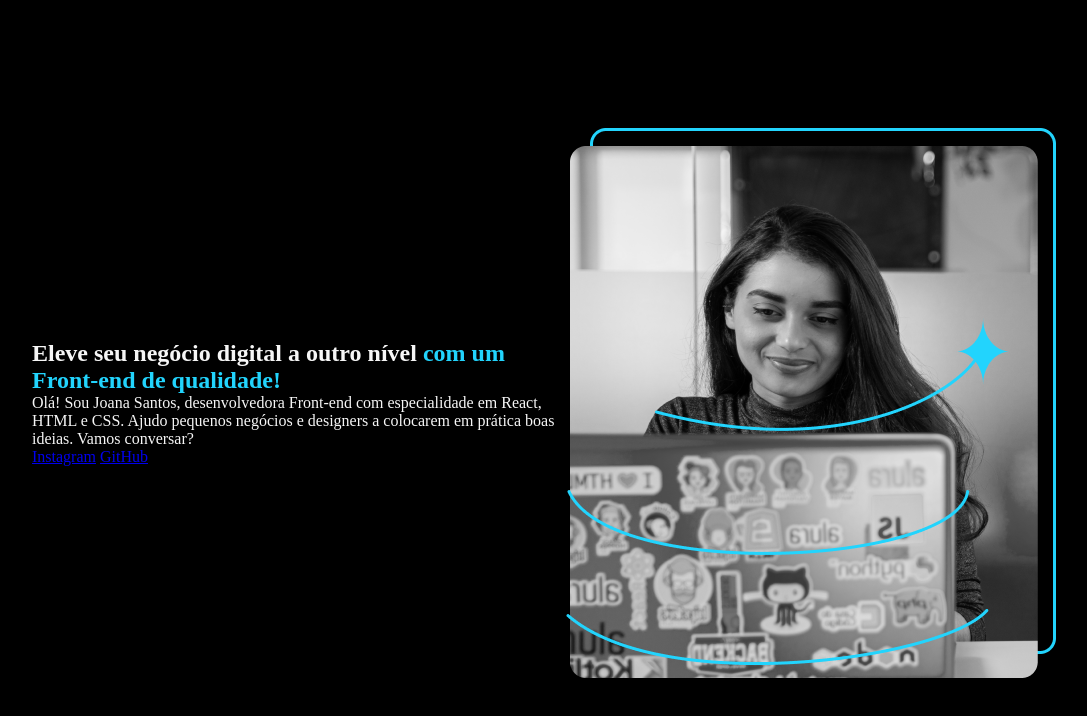
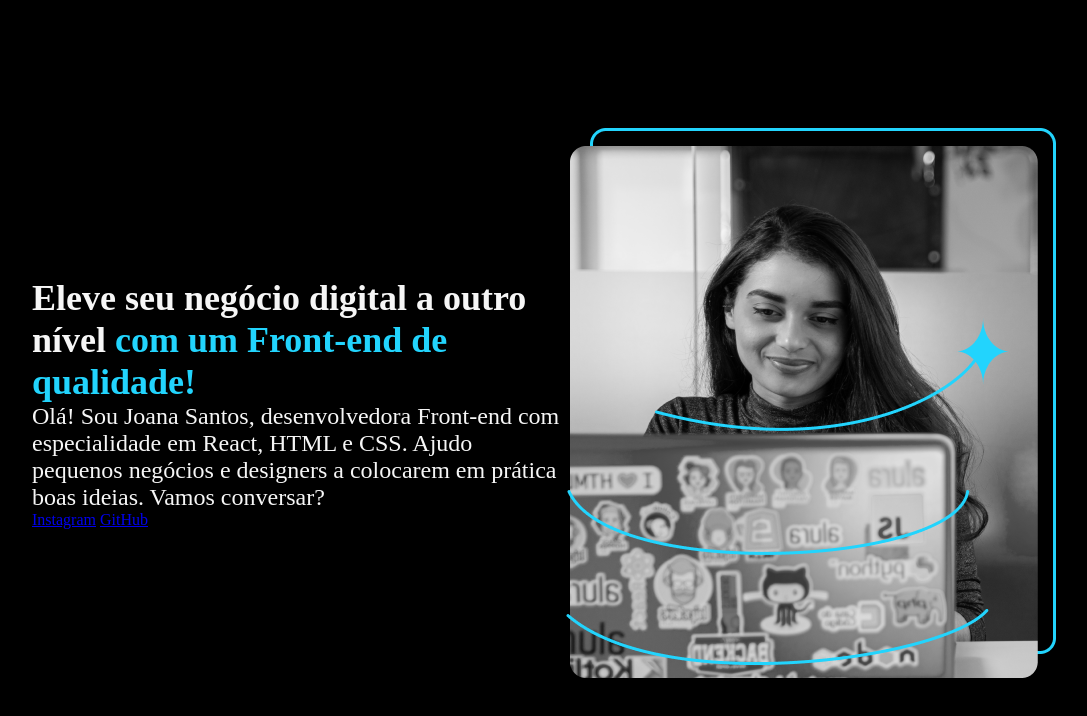
Before and after one commit to araujo-s-daniel/html-css-classes-posicionamento-flexbox, a plain HTML site: page Portfolio/index.html in a window 1280 px wide. Shown: the whole page, without its empty margins (96-1183 px from the left). Drawn offline with Linux system fonts and the light colour scheme.

Commit message:
03.05 - Estilizando o texto

```diff
--- a/Portfolio/index.html
+++ b/Portfolio/index.html
@@ -12,12 +12,13 @@
 <body>
     <header></header>
     <main class="apresentacao">
-        <section>
-            <h1>
+        <section class="apresentacao__conteudo">
+            <h1 class="apresentacao__conteudo__titulo">
                 Eleve seu negócio digital a outro nível <strong class="titulo-destaque">com um Front-end de
                     qualidade!</strong>
             </h1>
-            <p>Olá! Sou Joana Santos, desenvolvedora Front-end com especialidade em React, HTML e CSS. Ajudo
+            <p class="apresentacao__conteudo__texto">Olá! Sou Joana Santos, desenvolvedora Front-end com especialidade
+                em React, HTML e CSS. Ajudo
                 pequenos negócios e designers a colocarem em prática boas ideias. Vamos conversar?</p>
             <a href="https://instagram.com/rafaballerini">Instagram</a>
             <a href="https://github.com/guilhermeonrails">GitHub</a>
--- a/Portfolio/style.css
+++ b/Portfolio/style.css
@@ -17,6 +17,18 @@ body {
     justify-content: space-between;
 }
 
+.apresentacao__conteudo {
+    width: 615px;
+}
+
+.apresentacao__conteudo__titulo {
+    font-size: 36px;
+}
+
+.apresentacao__conteudo__texto {
+    font-size: 24px;
+}
+
 .titulo-destaque {
     color: #22D4FD;
 }
```
